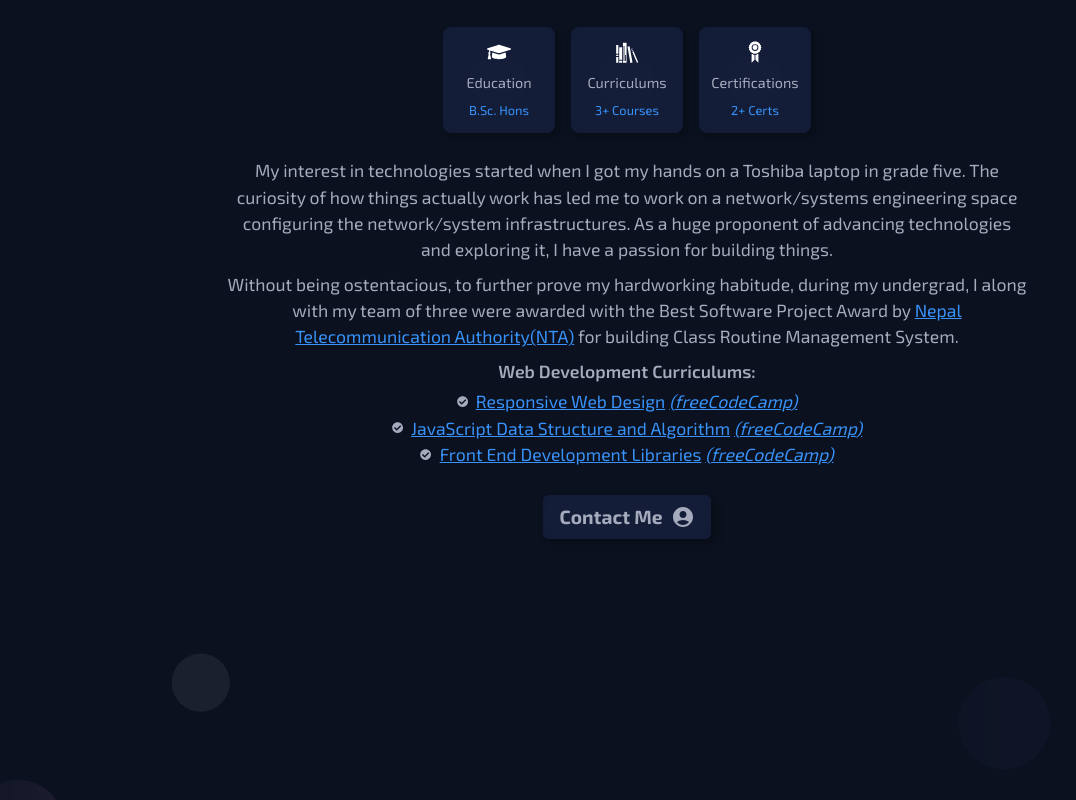
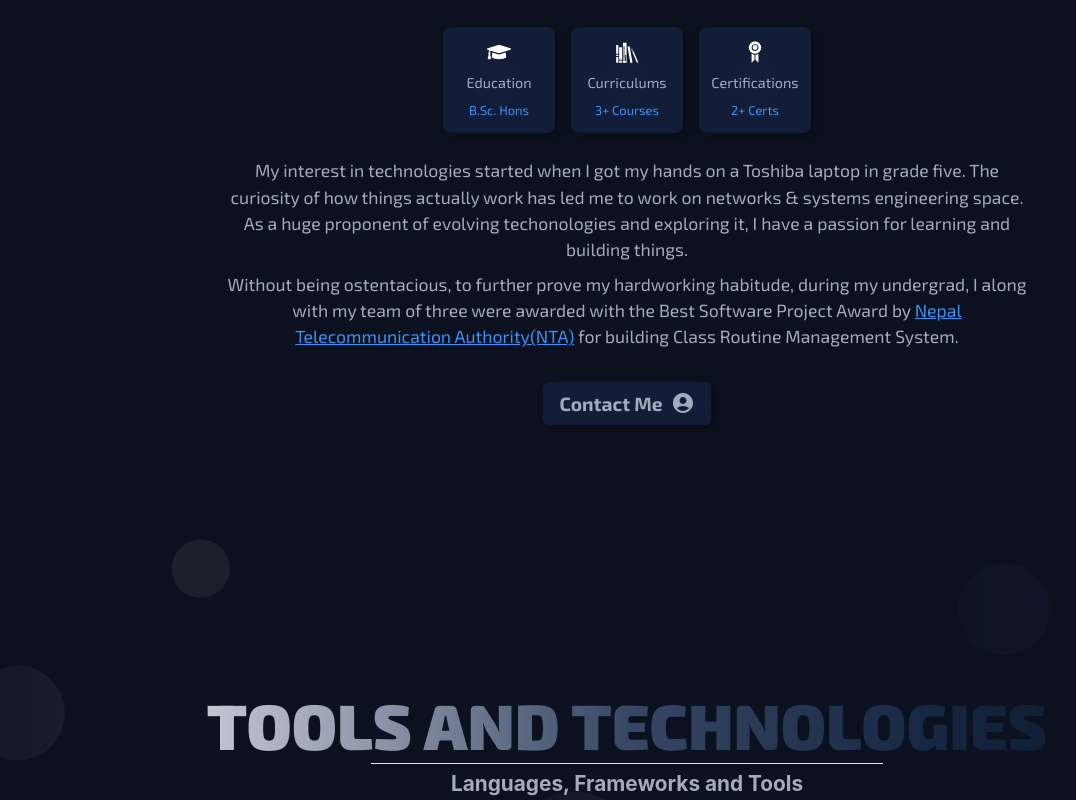
Before and after one commit to zeetaengrg/portfolio, a Next.js app: page / in a window 1280 px wide. Shown: the part 900-1700 px from the top of the page, without its empty margins (13-1089 px from the left). Built offline with nearby package versions, Linux system fonts and the light colour scheme.

Commit message:
feat: about me text modified along with padding style

```diff
--- a/components/modules/AboutMeText/AboutMeText.jsx
+++ b/components/modules/AboutMeText/AboutMeText.jsx
@@ -11,7 +11,7 @@ const AboutMeText = () => {
   return (
     <MotionBox
       as="article"
-      p={{ base: "1.5rem 1rem", md: "1.5rem 5rem" }}
+      p={{ base: "1.5rem 2rem", md: "1.5rem 5rem" }}
       textAlign="center"
       fontSize={{ base: "1.1rem" }}
       variants={commonVariants}
@@ -26,9 +26,9 @@ const AboutMeText = () => {
       <Text>
         My interest in technologies started when I got my hands on a Toshiba
         laptop in grade five. The curiosity of how things actually work has led
-        me to work on a network/systems engineering space configuring the
-        network/system infrastructures. As a huge proponent of advancing
-        technologies and exploring it, I have a passion for building things.
+        me to work on networks & systems engineering space. As a huge proponent
+        of evolving techonologies and exploring it, I have a passion for
+        learning and building things.
       </Text>
       <Text m="0.5rem 0rem">
         Without being ostentacious, to further prove my hardworking habitude,
@@ -45,7 +45,7 @@ const AboutMeText = () => {
         </Link>
         &nbsp;for building Class Routine Management System.
       </Text>
-      <Text
+      {/* <Text
         fontSize="1.1rem"
         fontWeight="600"
         display={{ base: "none", md: "block" }}
@@ -64,7 +64,7 @@ const AboutMeText = () => {
       </UnorderedList>
       <Box as="figure" display={{ base: "block", md: "none" }}>
         <CurriculumTable />
-      </Box>
+      </Box> */}
     </MotionBox>
   );
 };
```
